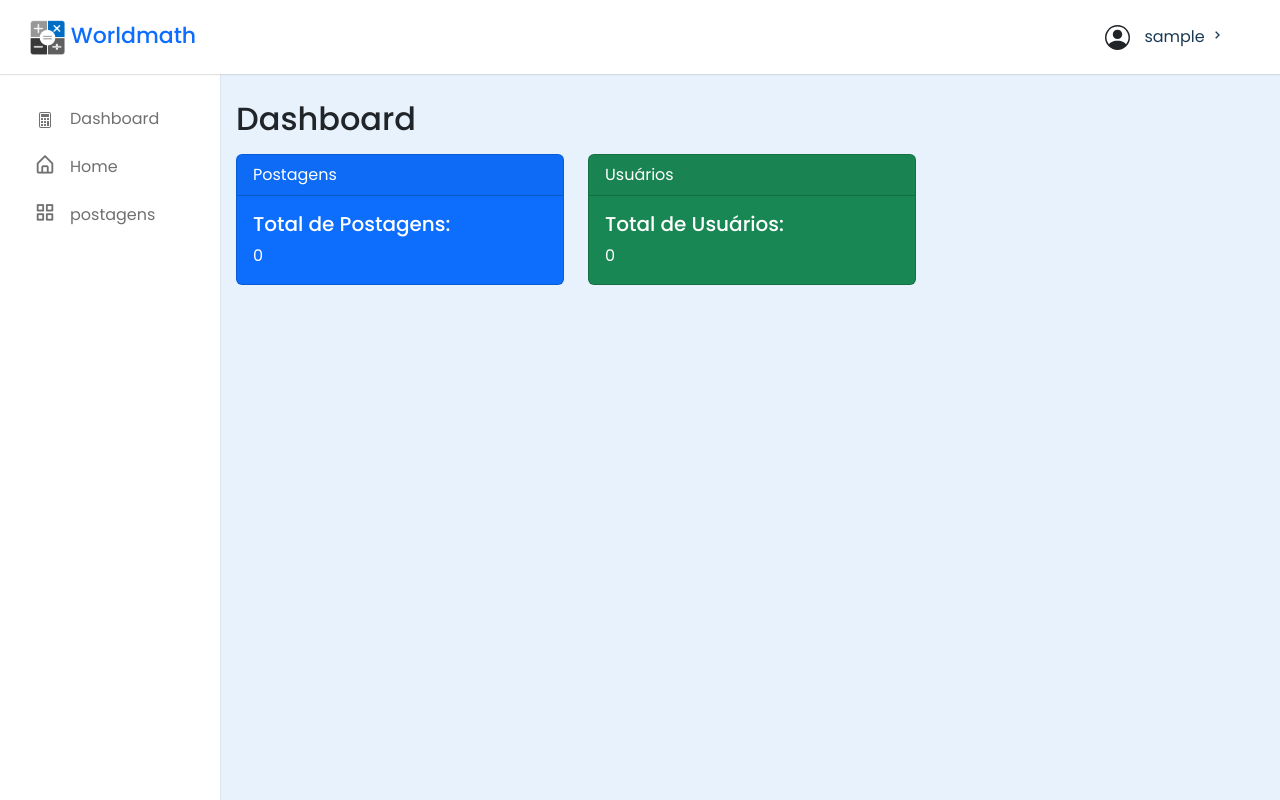
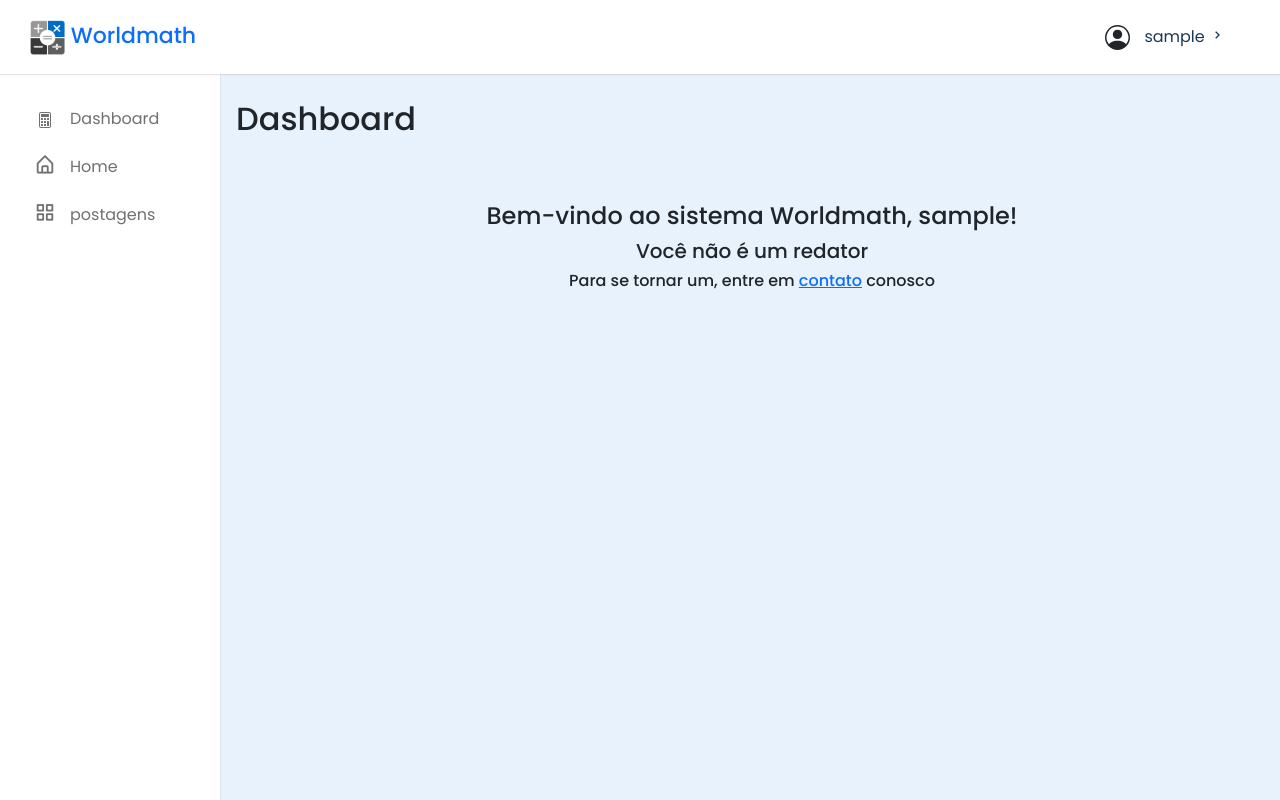
Before and after one commit to raphaeldecm/worldmath, a Django app: page /home/ in a window 1280 px wide. Run offline with Django 4.2, Linux system fonts and the light colour scheme; the visitor is signed in with stand-in values (Sample User, id 1); data that the repository does not hold is empty; parts of the project's set-up code (start-up, migrations or seed data) failed here and were passed over; some libraries are stand-ins or nearby versions; some web fonts are replaced.

Commit message:
ObrigadoMeuDeus

```diff
--- a/config/settings/base.py
+++ b/config/settings/base.py
@@ -45,7 +45,7 @@ DATABASES = {
     "NAME": "worldmath",
     "USER": "postgres",
     "PASSWORD": "123456",
-    "HOST": "127.0.0.1",
+    "HOST": "postgres",
     "PORT": "5432",
 }
 }
--- a/worldmath/Postagem/templates/Math_detail.html
+++ b/worldmath/Postagem/templates/Math_detail.html
@@ -74,7 +74,7 @@ margin: 40px 0;
             <div style="margin:auto;" class="row d-flex justify-content-center ">
                 <div class="col-xl-9 col-lg-10 col-md-12">
                     <div class=" euclides d-flex align-items-center">
-                        <img style="max-width: 300px; border-radius: 10px; margin-top: -35px;" class="img-fluid" src="{{ postagem.imagem.url }}" alt="">
+                        <img style="max-width: 240px; max-height: 180px; border-radius: 10px; margin-top: -35px;" class="img-fluid" src="{{ postagem.imagem.url }}" alt="">
                         <div>
                             <div style="margin-bottom: -55px;">
                             <h2 style="margin-top: 5px;">{{ postagem.titulo }}</h2>
--- a/worldmath/Postagem/templates/Resultado_Novidades.html
+++ b/worldmath/Postagem/templates/Resultado_Novidades.html
@@ -150,9 +150,13 @@
                                 <div class="d-flex align-items-center justify-content-between mb-3">
                                     <h4 class="card-title">{{ postagem.titulo }}</h4>
                                 </div>
+                                 <div style="margin-top: -20px; margin-bottom: 15px;">
+                                    <p class="data">Por {{ postagem.created_by }}</p>
+                                </div>
                                 <div style="margin-top: -20px; margin-bottom: 15px;">
                                     <p class="data">{{ postagem.created_at }}</p>
                                 </div>
+
                                 <p class="card-text">{{ postagem.Resumo }}</p>
                                 <div style="display: flex; justify-content: end;  ;bottom: 10px;">
                                     <button style="border-radius: 10px;" class="btn btn-primary"><a style="color: white;" href="{% url 'Postagem:Detail_matematico' postagem.id %}">Postagem completa</a></button>
--- a/worldmath/Postagem/views.py
+++ b/worldmath/Postagem/views.py
@@ -81,6 +81,7 @@ class NovidadesView(generic.ListView):
             queryset = queryset.filter(Resumo__icontains=conteudo)
 
         return queryset
+
 class ResultadoNovidadesView(generic.ListView):
     model = Postagem
     template_name = 'Resultado_Novidades.html'
--- a/worldmath/templates/pages/home.html
+++ b/worldmath/templates/pages/home.html
@@ -2,21 +2,32 @@
 {% load i18n %}
 {% block content %}
 <div style="padding-left: 40px;" class="container mt-4">
+
 <h2 class="mt-3">Dashboard</h2>
+<div style="margin-top: 20px; margin-bottom: 35px;">
+    {% if not user.groups.all.0.name %}
+    <div class="d-flex flex-column align-items-center justify-content-center mt-5">
+      <h4 class="mt-3">Bem-vindo ao sistema Worldmath, {{ user.get_username }}!</h4>
+      <h5>Você não é um redator</h5>
+      <h6>Para se tornar um, entre em <a href="{% url 'Postagem:contato' %}">contato</a> conosco</h6>
+    </div>
+  {% endif %}
 
+</div>
+{% if user.groups.all.0.name == 'Redator' or user.groups.all.0.name == 'Administrador' %}
   <div class="row mt-3">
     <div class="col-md-4">
-    <div href="{% url 'Postagem:Lista_postagem' %}" class="card text-white bg-primary mb-3" style="text-decoration: none;">
+      <a href="{% url 'Postagem:Lista_postagem' %}" class="card text-white bg-primary mb-3" style="text-decoration: none;">
         <div class="card-header">Postagens</div>
         <div class="card-body">
           <h5 class="card-title">Total de Postagens:</h5>
           <p class="card-text">{{ num_postagem }}</p>
         </div>
-    </div>
+      </a>
     </div>
 
     <div class="col-md-4">
-    <div  class="card text-white bg-success mb-3" style="text-decoration: none;">
+      <div class="card text-white bg-success mb-3" style="text-decoration: none;">
         <div class="card-header">Usuários</div>
         <div class="card-body">
           <h5 class="card-title">Total de Usuários:</h5>
@@ -25,5 +36,8 @@
       </div>
     </div>
   </div>
+
+{% endif %}
+
 </div>
 {% endblock %}
--- a/worldmath/users/forms.py
+++ b/worldmath/users/forms.py
@@ -1,9 +1,9 @@
 from allauth.account.forms import SignupForm
+from django import forms
 from allauth.socialaccount.forms import SignupForm as SocialSignupForm
 from django.contrib.auth import forms as admin_forms
 from django.contrib.auth import get_user_model
 from django.utils.translation import gettext_lazy as _
-
 User = get_user_model()
 
 
--- a/worldmath/users/views.py
+++ b/worldmath/users/views.py
@@ -12,6 +12,7 @@ from users.permissions import RedatorPermission, AdministradorPermission
 from django.views import View
 from django.shortcuts import get_object_or_404
 from .forms import UserAdminCreationForm, UserSignupForm
+
 User = get_user_model()
 
 
```
Also changed, not shown: worldmath/Postagem/templates/dashboard/Postagem_List.html (+10 -0 lines), worldmath/templates/layouts/messages.html (+13 -0 lines), worldmath/Postagem/migrations/0003_alter_postagem_resumo_alter_postagem_titulo.py (added), worldmath/Postagem/migrations/0004_alter_postagem_resumo_alter_postagem_titulo.py (added), worldmath/Postagem/migrations/0005_alter_postagem_resumo.py (added), worldmath/Postagem/templates/Novidades.html (line endings or trailing spaces), worldmath/core/models.py (line endings or trailing spaces), worldmath/static/images/user.png (added), worldmath/templates/base_dashboard.html (line endings or trailing spaces), worldmath/users/migrations/0003_perfil.py (added), worldmath/users/migrations/0004_user_cpf_user_foto_perfil_user_telefone_and_more.py (added), worldmath/users/migrations/0005_remove_user_cpf_remove_user_foto_perfil_and_more.py (added). Lines whose indentation alone changed are shown as unchanged.
